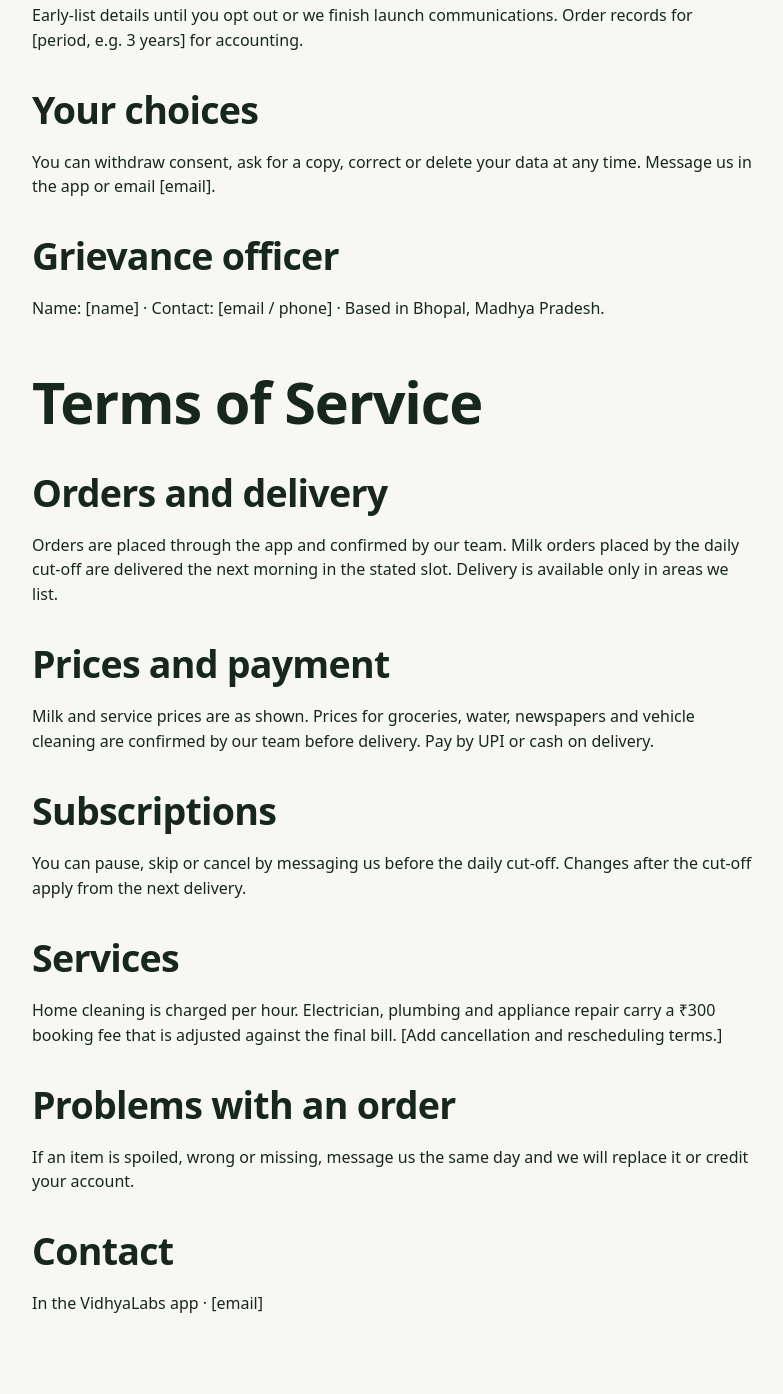
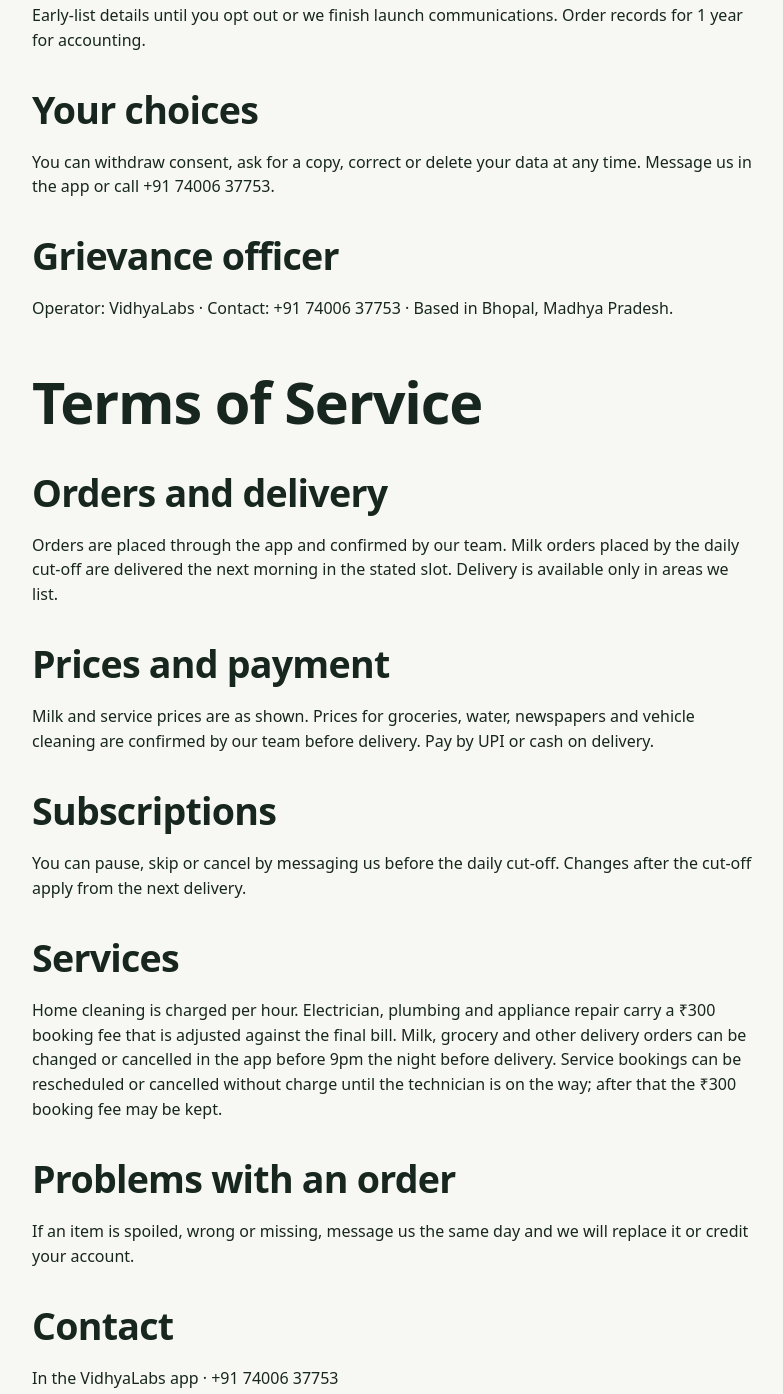
Before and after one commit to aneerudh271-cloud/vidhyalabs-prelaunch, a website: page legal.html in a window 1280 px wide. Shown: the part 799-2193 px from the top of the page, without its empty margins (248-1031 px from the left). Drawn offline with Linux system fonts and the light colour scheme.

Commit message:
Fill legal page details (operator, retention, contact, cancellation)
Co-Authored-By: Claude Sonnet 5.5 <noreply@anthropic.com>
Claude-Session: https://claude.ai/code/session_01CsiQToAiw6TiBTbR8TiUKN

```diff
--- a/legal.html
+++ b/legal.html
@@ -19,7 +19,7 @@ ul{padding-left:1.2rem}
 <body>
 <main>
   <p><a href="index.html">← Back to VidhyaLabs</a></p>
-  <p class="note"><b>Draft for review.</b> Fill the [bracketed] items and have a lawyer check this text before you rely on it.</p>
+  <p class="note"><b>Draft for review.</b> Have a lawyer check this text before you rely on it.</p>
 
   <h1 id="privacy">Privacy Policy</h1>
   <p class="muted">Last updated: 12 November 2026</p>
@@ -32,11 +32,11 @@ ul{padding-left:1.2rem}
   <h2>Who sees it</h2>
   <p>Our team and the delivery or service partners who fulfil your order. We never sell your data.</p>
   <h2>How long we keep it</h2>
-  <p>Early-list details until you opt out or we finish launch communications. Order records for [period, e.g. 3 years] for accounting.</p>
+  <p>Early-list details until you opt out or we finish launch communications. Order records for 1 year for accounting.</p>
   <h2>Your choices</h2>
-  <p>You can withdraw consent, ask for a copy, correct or delete your data at any time. Message us in the app or email [email].</p>
+  <p>You can withdraw consent, ask for a copy, correct or delete your data at any time. Message us in the app or call +91 74006 37753.</p>
   <h2>Grievance officer</h2>
-  <p>Name: [name] · Contact: [email / phone] · Based in Bhopal, Madhya Pradesh.</p>
+  <p>Operator: VidhyaLabs · Contact: +91 74006 37753 · Based in Bhopal, Madhya Pradesh.</p>
 
   <h1 id="terms" style="margin-top:3rem">Terms of Service</h1>
   <h2>Orders and delivery</h2>
@@ -46,11 +46,11 @@ ul{padding-left:1.2rem}
   <h2>Subscriptions</h2>
   <p>You can pause, skip or cancel by messaging us before the daily cut-off. Changes after the cut-off apply from the next delivery.</p>
   <h2>Services</h2>
-  <p>Home cleaning is charged per hour. Electrician, plumbing and appliance repair carry a ₹300 booking fee that is adjusted against the final bill. [Add cancellation and rescheduling terms.]</p>
+  <p>Home cleaning is charged per hour. Electrician, plumbing and appliance repair carry a ₹300 booking fee that is adjusted against the final bill. Milk, grocery and other delivery orders can be changed or cancelled in the app before 9pm the night before delivery. Service bookings can be rescheduled or cancelled without charge until the technician is on the way; after that the ₹300 booking fee may be kept.</p>
   <h2>Problems with an order</h2>
   <p>If an item is spoiled, wrong or missing, message us the same day and we will replace it or credit your account.</p>
   <h2>Contact</h2>
-  <p>In the VidhyaLabs app · [email]</p>
+  <p>In the VidhyaLabs app · +91 74006 37753</p>
 </main>
 </body>
 </html>
```
